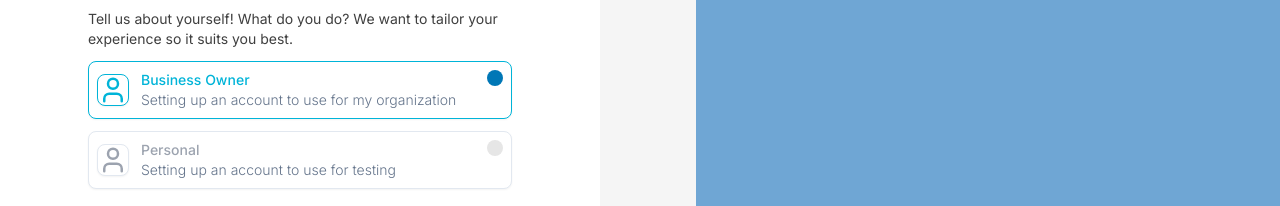
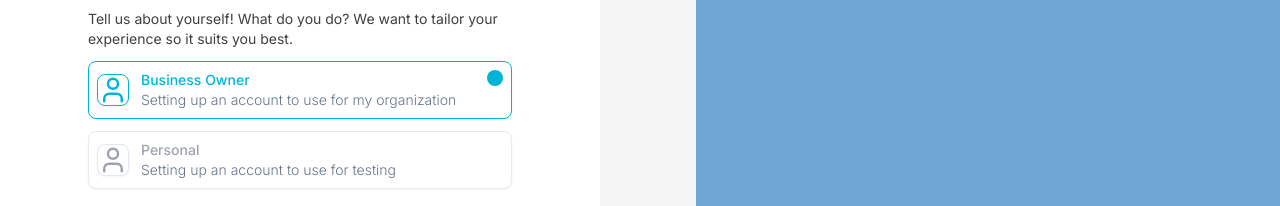
Before and after one commit to jayc595/integra-ai, a Next.js app: page /auth/sign-up in a window 1280 px wide. Shown: the part 233-439 px from the top of the page. Built offline with nearby package versions, Linux system fonts and the light colour scheme; no server answers.

Commit message:
Small styling change to business/personal registration

```diff
--- a/src/app/auth/sign-up/components/user-type-card.tsx
+++ b/src/app/auth/sign-up/components/user-type-card.tsx
@@ -62,7 +62,7 @@ const UserTypeCard = ({
                 <div>
                     <div className={cn(
                         'w-4 h-4 rounded-full',
-                        userType == value ? 'bg-primaryBlue' : 'bg-platinum'
+                        userType == value ? 'bg-secondaryBlue' : 'bg-transparent'
                     )}>
                         <Input
                             {...register('type', {
```
